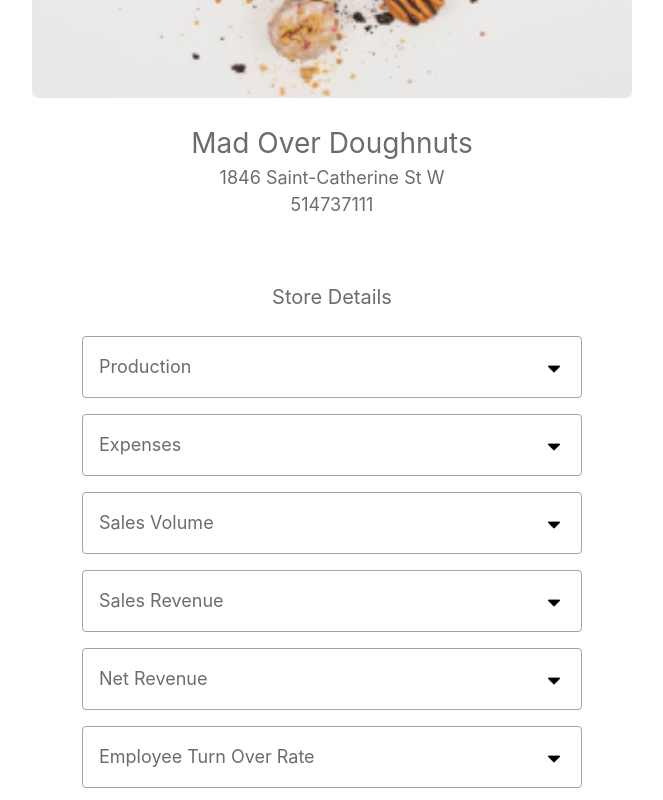
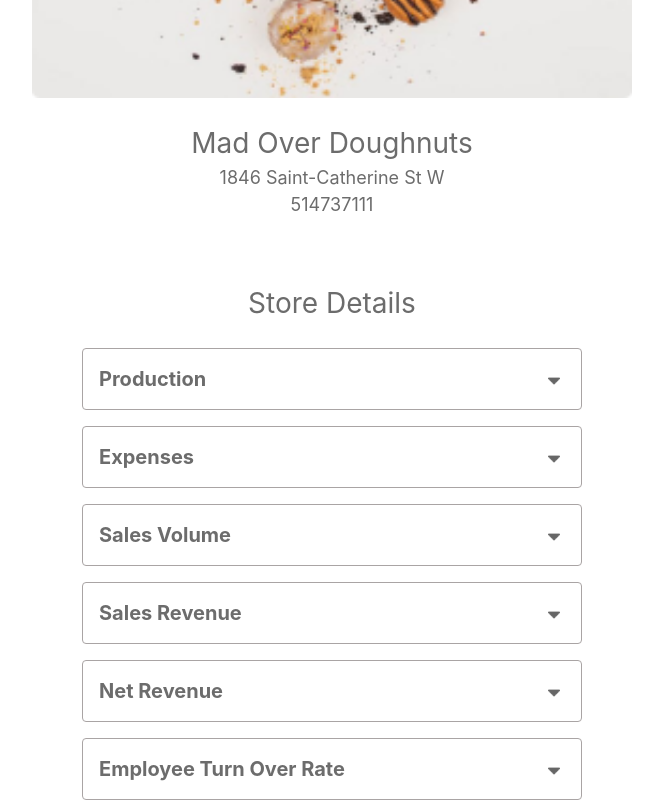
Before and after one commit to AkshayBorana/Donut-Hut, an Angular app: page / in a window 1280 px wide. Shown: the part 514-1314 px from the top of the page, without its empty margins (308-971 px from the left). Built offline with nearby package versions, Linux system fonts and the light colour scheme; what @ngx-translate/core, @ngx-translate/http-loader would draw is missing.

Commit message:
styling done.

```diff
--- a/src/app/shared/accordian/accordian.component.scss
+++ b/src/app/shared/accordian/accordian.component.scss
@@ -6,16 +6,16 @@
   width: 100%;
   border-radius: 4px;
 
-
-    &__container{
+  &__container {
     border-bottom: 1px solid $dark-gray;
   }
 
   &__title {
     height: $acc-height;
     line-height: $acc-height;
-        font-size: $sm-txt;
+    font-size: $md-txt;
     color: $gray;
+    font-weight: bold;
   }
 
   &__btn {
--- a/src/app/store-detail/store-detail.component.html
+++ b/src/app/store-detail/store-detail.component.html
@@ -14,7 +14,6 @@
       <p></p>
     </div>
   </div>
-  <!-- </div> -->
   <div class="store-accordians my-5">
     <p class="mb-4 text-center store-details">Store Details</p>
   <dn-production></dn-production>
--- a/src/app/store-detail/store-detail.component.scss
+++ b/src/app/store-detail/store-detail.component.scss
@@ -22,12 +22,12 @@
 
 .store{
   &-accordians{
-  margin: 0px 15px 0px 15px;
+  margin: 0px 12px 0px 12px;
   }
 
   &-details{
     color: $gray;
-    font-size: $md-txt;
+    font-size: $lg-txt;
 
   }
 }
--- a/src/app/store-detail/store-detail.component.ts
+++ b/src/app/store-detail/store-detail.component.ts
@@ -1,5 +1,4 @@
 import { Component } from "@angular/core";
-// import { StoreInfo } from "./store-info";
 
 
  @Component({
```
Also changed, not shown: src/assets/images/caret-down.png, src/assets/images/caret-up.png. Lines whose indentation alone changed are shown as unchanged.
